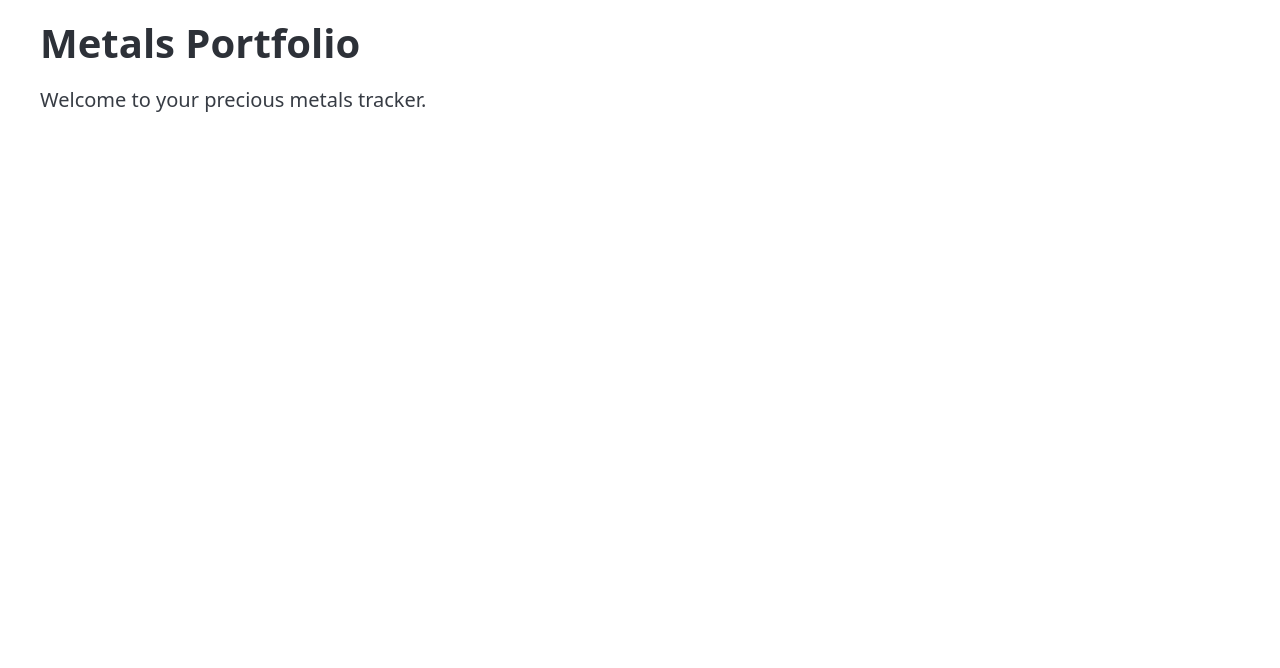
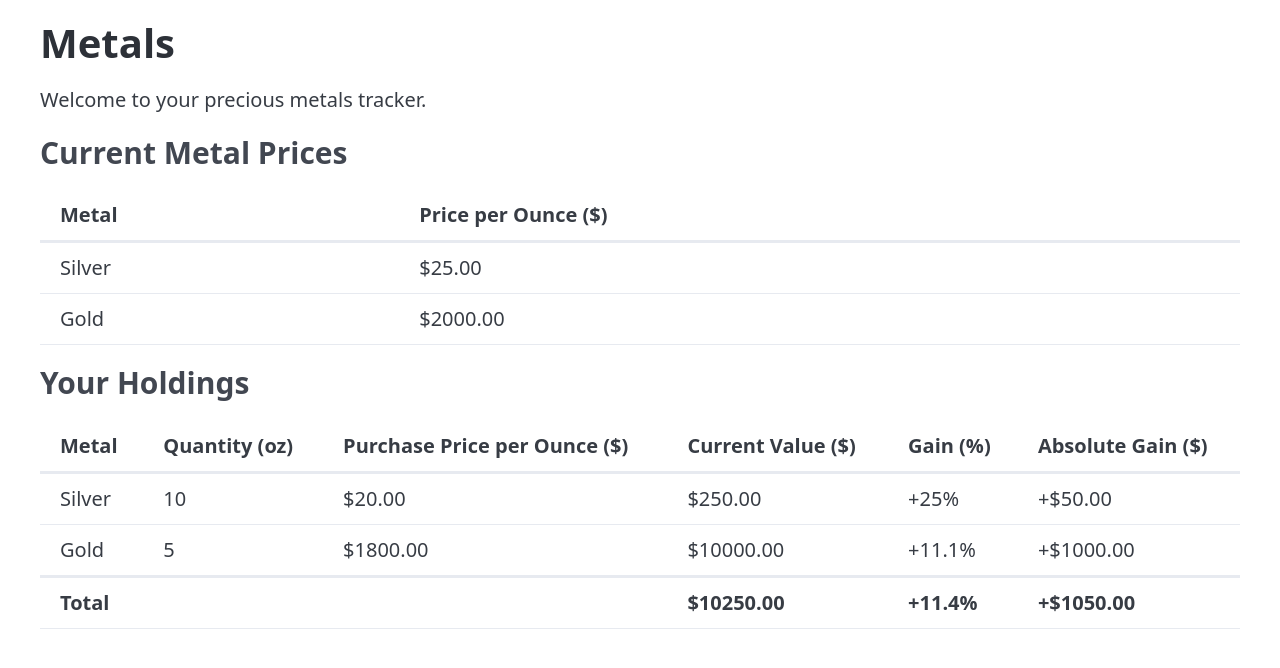
Before and after one commit to bakku/web-tools, a FastAPI app: page / in a window 1280 px wide. Shown: the top 668 px of the page. Run offline with FastAPI, Linux system fonts and the light colour scheme.

Commit message:
Add basic page layout

```diff
--- /dev/null
+++ b/metals/src/metals/static/css/custom.css
@@ -0,0 +1,3 @@
+.total-row {
+    border-top: 0.1875rem solid var(--pico-table-border-color);
+}
--- a/metals/src/metals/templates/index.html
+++ b/metals/src/metals/templates/index.html
@@ -5,11 +5,76 @@
     <meta name="viewport" content="width=device-width, initial-scale=1.0">
     <title>Metals Portfolio</title>
     <link rel="stylesheet" href="/static/css/pico.zinc.min.css">
+    <link rel="stylesheet" href="/static/css/custom.css">
 </head>
 <body>
     <main class="container">
-        <h1>Metals Portfolio</h1>
+        <h1>Metals</h1>
         <p>Welcome to your precious metals tracker.</p>
+
+        <section>
+            <h3>Current Metal Prices</h3>
+            <table>
+                <thead>
+                    <tr>
+                        <th>Metal</th>
+                        <th>Price per Ounce ($)</th>
+                    </tr>
+                </thead>
+                <tbody>
+                    <tr>
+                        <td>Silver</td>
+                        <td>$25.00</td>
+                    </tr>
+                    <tr>
+                        <td>Gold</td>
+                        <td>$2000.00</td>
+                    </tr>
+                </tbody>
+            </table>
+        </section>
+
+        <section>
+            <h3>Your Holdings</h3>
+            <table>
+                <thead>
+                    <tr>
+                        <th>Metal</th>
+                        <th>Quantity (oz)</th>
+                        <th>Purchase Price per Ounce ($)</th>
+                        <th>Current Value ($)</th>
+                        <th>Gain (%)</th>
+                        <th>Absolute Gain ($)</th>
+                    </tr>
+                </thead>
+                <tbody>
+                    <tr>
+                        <td>Silver</td>
+                        <td>10</td>
+                        <td>$20.00</td>
+                        <td>$250.00</td>
+                        <td>+25%</td>
+                        <td>+$50.00</td>
+                    </tr>
+                    <tr>
+                        <td>Gold</td>
+                        <td>5</td>
+                        <td>$1800.00</td>
+                        <td>$10000.00</td>
+                        <td>+11.1%</td>
+                        <td>+$1000.00</td>
+                    </tr>
+                    <tr class="total-row">
+                        <td><strong>Total</strong></td>
+                        <td></td>
+                        <td></td>
+                        <td><strong>$10250.00</strong></td>
+                        <td><strong>+11.4%</strong></td>
+                        <td><strong>+$1050.00</strong></td>
+                    </tr>
+                </tbody>
+            </table>
+        </section>
     </main>
 </body>
 </html>
```
